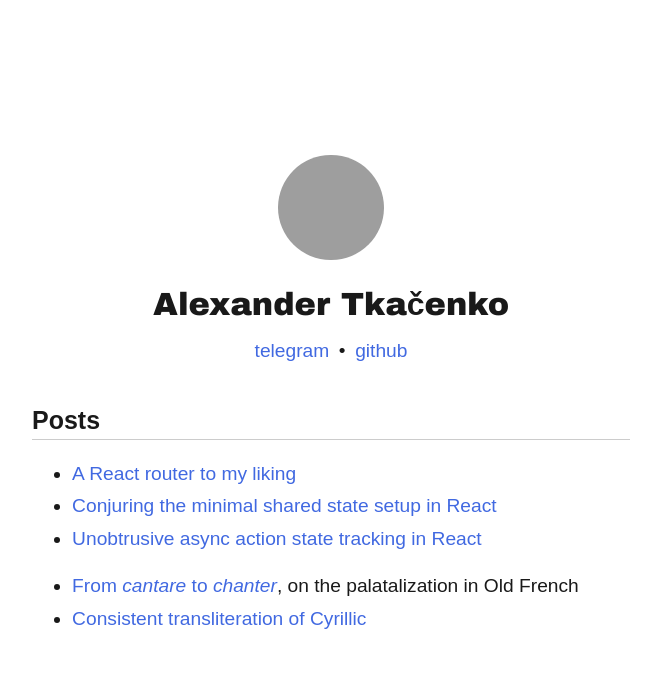
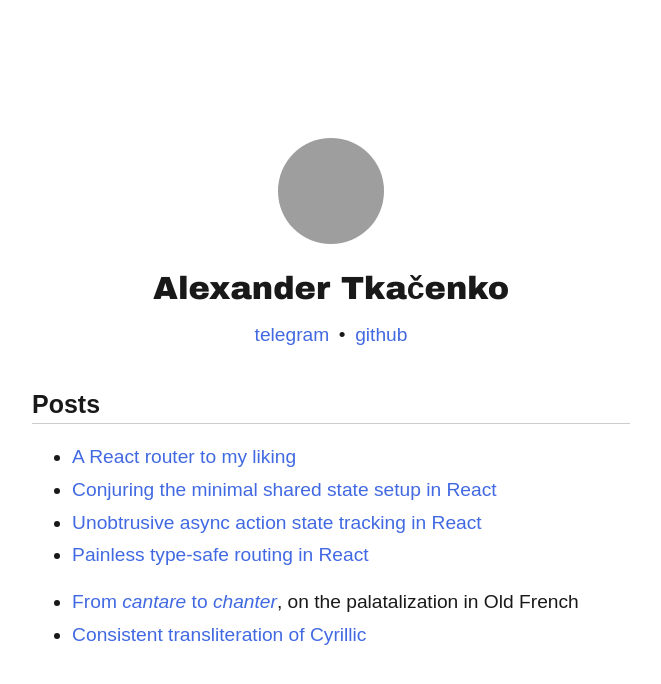
Before and after one commit to axtk/axtk.github.io, a Jekyll site: the page built from index.html, in a window 1280 px wide, cut to the strip 0-684 px from the top of the page. Shown: the whole strip, without its empty margins (309-970 px from the left). Built offline with Jekyll 4.4.1, drawn with Linux system fonts in a browser that asks for light colours; grey boxes are pictures that could not be loaded.

Commit message:
update index

```diff
--- a/index.html
+++ b/index.html
@@ -23,6 +23,7 @@ layout: index
     <li><a href="{{site.github.baseurl}}/routescape">A React router to my liking</a></li>
     <li><a href="{{site.github.baseurl}}/groundstate">Conjuring the minimal shared state setup in React</a></li>
     <li><a href="{{site.github.baseurl}}/transient_state">Unobtrusive async action state tracking in React</a></li>
+    <li><a href="{{site.github.baseurl}}/routescape_type_safety">Painless type-safe routing in React</a></li>
 </ul>
 
 <ul>
```
